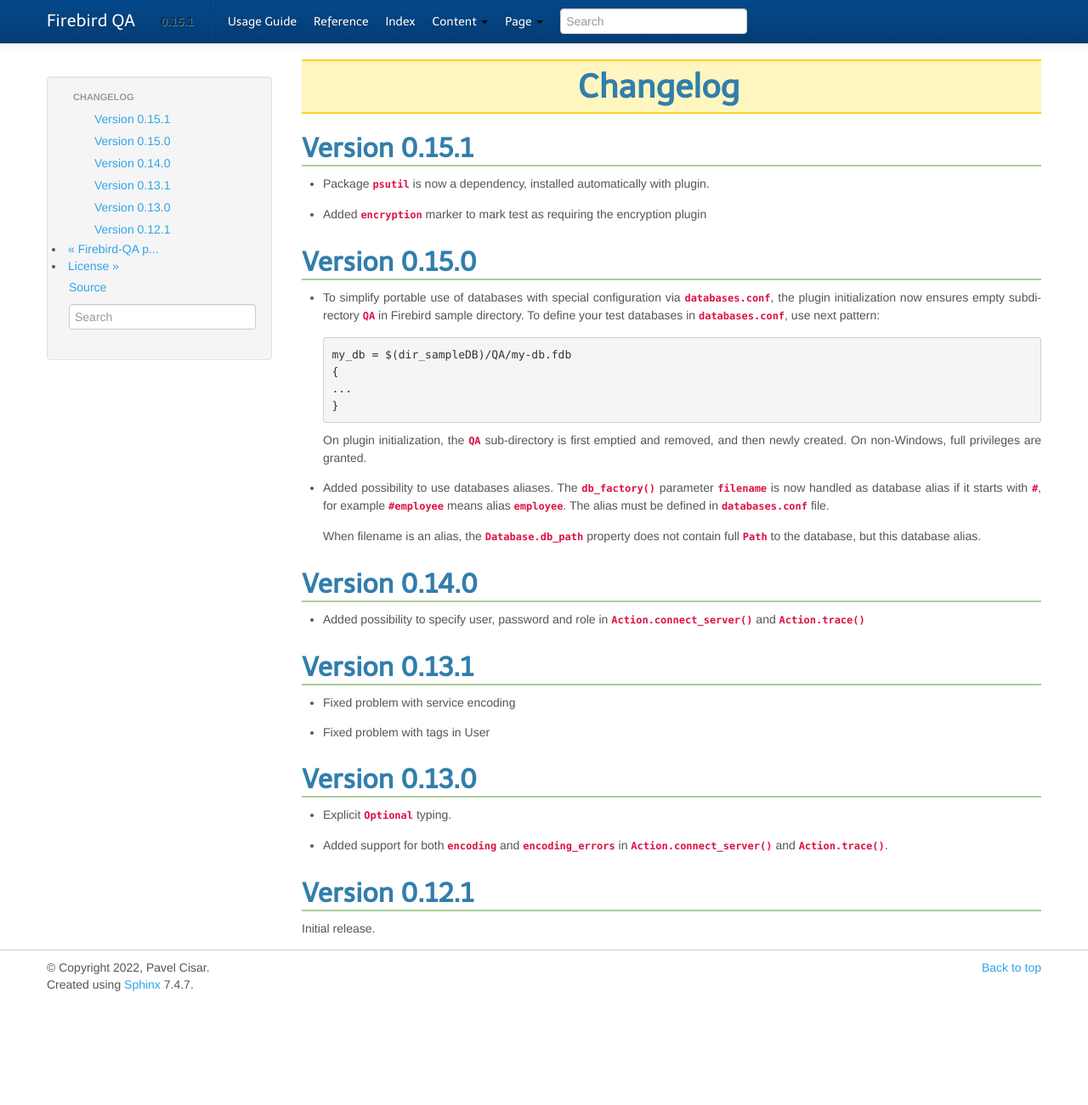
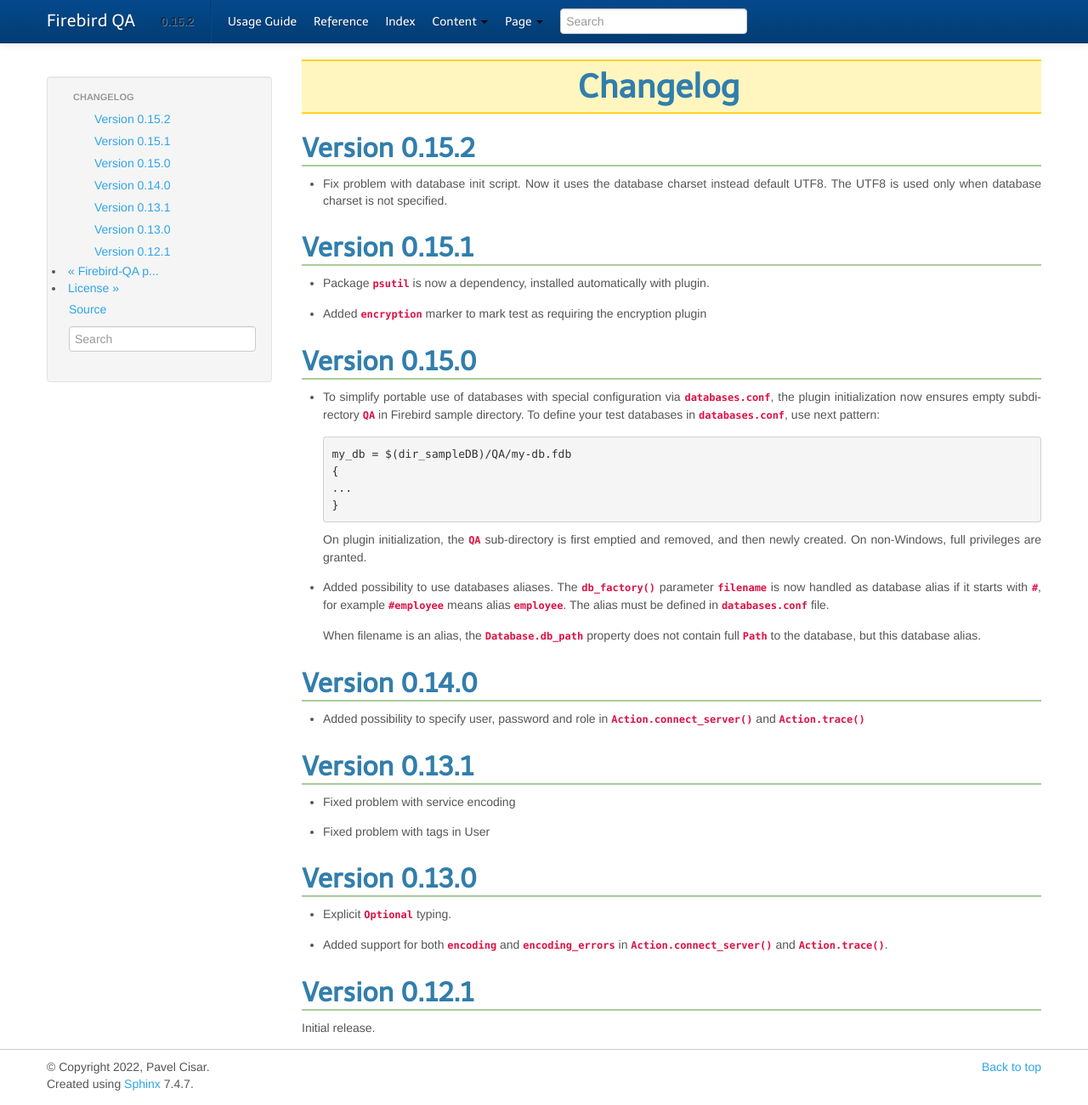
Before and after one commit to FirebirdSQL/firebird-qa, a Sphinx documentation site: the page built from docs/changelog.txt, in a window 1280 px wide and 1301 px high. Shown: the whole window at 85% size. Built offline with Sphinx 7.4.7, drawn with Linux system fonts in a browser that asks for light colours.

Commit message:
Release 0.15.2. Fixed DB init script encoding/charset

```diff
--- a/docs/changelog.txt
+++ b/docs/changelog.txt
@@ -1,6 +1,12 @@
 #########
 Changelog
 #########
+
+Version 0.15.2
+==============
+
+* Fix problem with database init script. Now it uses the database charset instead default
+  UTF8. The UTF8 is used only when database charset is not specified.
 
 Version 0.15.1
 ==============
--- a/docs/conf.py
+++ b/docs/conf.py
@@ -23,10 +23,10 @@
 author = 'Pavel Císař'
 
 # The short X.Y version
-version = '0.15.1'
+version = '0.15.2'
 
 # The full version, including alpha/beta/rc tags
-release = '0.15.1'
+release = '0.15.2'
 
 
 # -- General configuration ---------------------------------------------------
--- a/setup.cfg
+++ b/setup.cfg
@@ -5,7 +5,7 @@
 
 [metadata]
 name = firebird-qa
-version = 0.15.1
+version = 0.15.2
 description = pytest plugin for Firebird QA
 long_description = file: README.rst
 long_description_content_type = text/x-rst; charset=UTF-8
```
Also changed, not shown: 1 other file.
